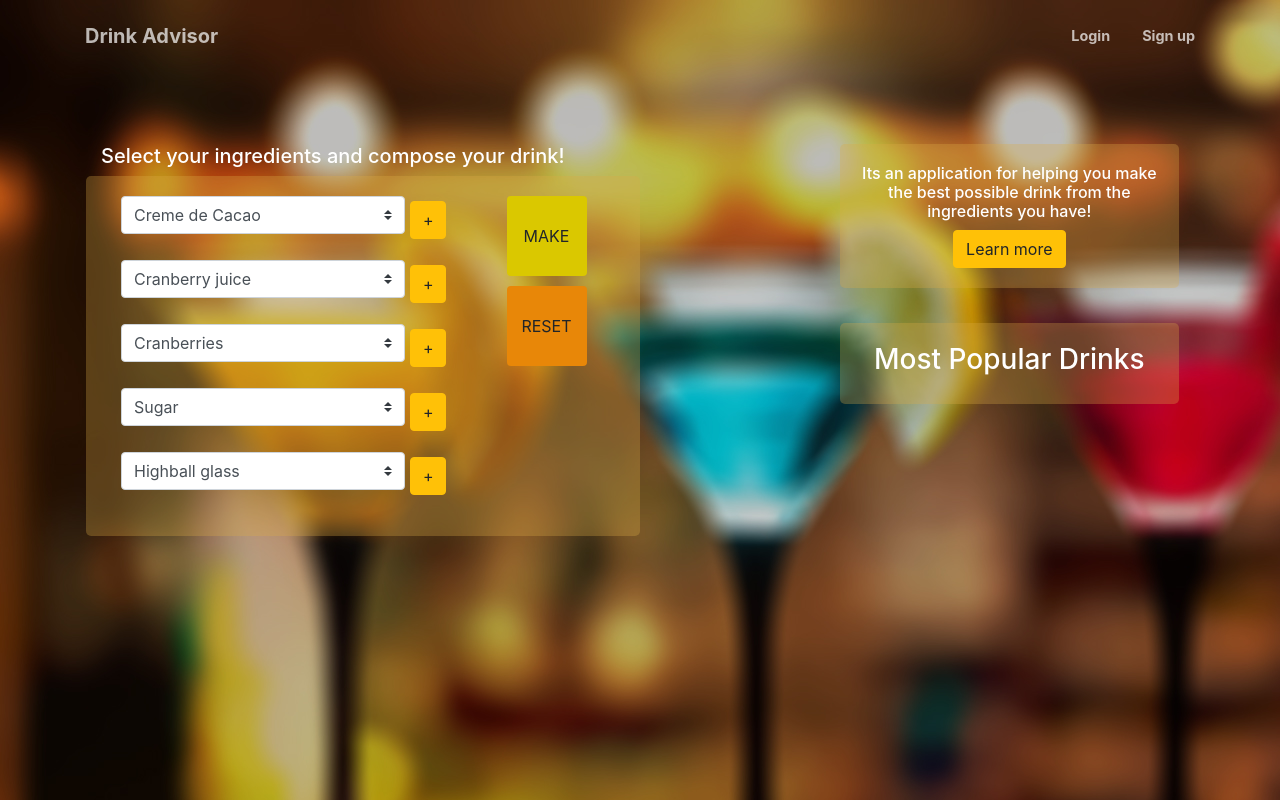
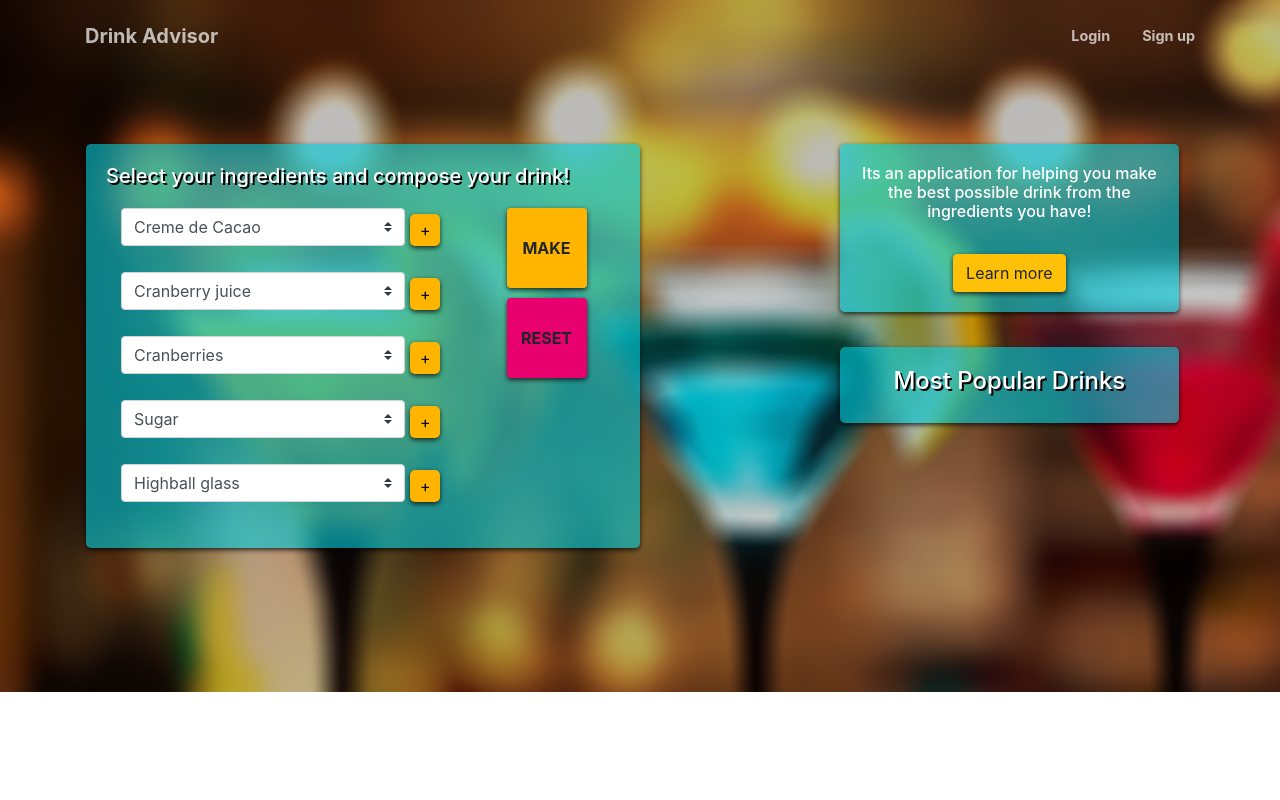
Before and after one commit to cocoyenn/pite_projekt_drink, a Django app: page / in a window 1280 px wide. Run offline with Django 3.2, Linux system fonts and the light colour scheme; some libraries are stand-ins or nearby versions.

Commit message:
brand new front

```diff
--- a/app/templates/app/about.html
+++ b/app/templates/app/about.html
@@ -2,8 +2,7 @@
 {% block main-content %}
 <!-- Left content -->
 <div class="row roundedPanel mySection">
-<div class="aboutAll">
-    <h2 class="aboutParagraph text-white">About Drink Advisor</h2>
+    <h2 class="text-white shadowText">About Drink Advisor</h2>
     <div class="aboutParagraph text-white">App is responsible for finding the best drink from products which user has at his
         disposal now. User has to opt
         for several ingredients from the app’s set. It is divided into three groups: alcohols, beverages and fruits.
@@ -21,6 +20,5 @@
         in chosen text.
     </div>
 </div>
-</div>
 
 {% endblock main-content %}
--- a/app/templates/app/home.html
+++ b/app/templates/app/home.html
@@ -4,9 +4,10 @@
 <!-- Left content -->
 
 <div class="col-md-6 myLeft">
-    <h5 class="text-white">Select your ingredients and compose your drink!</h5>
+
 
     <div class="row roundedPanel mySection">
+        <h5 class="text-white hMargin shadowText ">Select your ingredients and compose your drink!</h5>
 
         <div class="col-md-9 ingredientsPanel">
             <form id="ingredientForm" method="POST" action="{% url 'app-makeDrink' %}">
@@ -19,7 +20,7 @@
                         {% endfor %}
                     </optgroup>
                 </select>
-                <button type="button" class="btn btn-warning" onclick="addIngredient('selectAlcoholicIngredient')">+
+                <button type="button" class="plusButton buttonShadow" onclick="addIngredient('selectAlcoholicIngredient')">+
                 </button>
                 <p id="picked_selectAlcoholicIngredient"></p>
 
@@ -31,7 +32,7 @@
                         {% endfor %}
                     </optgroup>
                 </select>
-                <button type="button" class="btn btn-warning" onclick="addIngredient('selectNonAlcoholicIngredient')">
+                <button type="button" class="plusButton buttonShadow" onclick="addIngredient('selectNonAlcoholicIngredient')">
                     +
                 </button>
                 <p id="picked_selectNonAlcoholicIngredient"></p>
@@ -43,7 +44,7 @@
                         {% endfor %}
                     </optgroup>
                 </select>
-                <button type="button" class="btn btn-warning" onclick="addIngredient('selectFruitIngredient')">+
+                <button type="button" class="plusButton buttonShadow" onclick="addIngredient('selectFruitIngredient')">+
                 </button>
                 <p id="picked_selectFruitIngredient"></p>
 
@@ -55,7 +56,7 @@
                         {% endfor %}
                     </optgroup>
                 </select>
-                <button type="button" class="btn btn-warning" onclick="addIngredient('selectOtherIngredient')">+
+                <button type="button" class="plusButton buttonShadow" onclick="addIngredient('selectOtherIngredient')">+
                 </button>
                 <p id="picked_selectOtherIngredient"></p>
 
@@ -66,7 +67,7 @@
                         {% endfor %}
                     </optgroup>
                 </select>
-                <button type="button" class="btn btn-warning" onclick="addIngredient('selectGlassIngredient')">+
+                <button type="button" class="plusButton buttonShadow" onclick="addIngredient('selectGlassIngredient')">+
                 </button>
                 <p id="picked_selectGlassIngredient"></p>
                 {% endfor %}
@@ -80,9 +81,9 @@
 
         <div class="col-md-3 buttonsPanel">
 
-            <button type="submit" class="btn myButton makeButton">MAKE</button>
+            <button type="submit" class="btn myButton makeButton buttonShadow">MAKE</button>
             </form>
-            <button type="button" class="btn myButton resetButton" onclick="resetIngredientList()">RESET</button>
+            <button type="button" class="btn myButton resetButton buttonShadow" onclick="resetIngredientList()">RESET</button>
         </div>
     </div>
 </div>
@@ -97,11 +98,14 @@
     <div class="aboutSection mySection roundedPanel">
         <h6 class="text-white">Its an application for helping you make the best possible drink from
             the ingredients you have!</h6>
-        <a href="{% url 'app-about' %}"><button type="button" class="btn btn-warning">Learn more</button></a>
+        <br />
+        <a href="{% url 'app-about' %}"><button type="button" class="btn btn-warning buttonShadow">Learn more</button></a>
     </div>
 
     <div class="popularSection mySection roundedPanel">
-        <h3 class="text-white">Most Popular Drinks</h3>
+        <h4 class="text-white shadowText">
+            Most Popular Drinks
+        </h4>
     </div>
 
 </div>
--- a/app/templates/app/login.html
+++ b/app/templates/app/login.html
@@ -2,7 +2,7 @@
 
 {% block main-content %}
 <div class="col-md-4 myLeft mySection roundedPanel">
-    <h3 class="text-white">{{title}}</h3>
+    <h2 class="text-white shadowText">{{title}}</h2>
 
   <form method="POST", action="{% url 'app-login' %}">
       {% csrf_token %}
@@ -12,7 +12,7 @@
     <label for="password"><b>Password</b></label>
     <input type="password" class="form-control" placeholder="Password" name="password" required>
     </br>
-    <button class="btn btn-warning" type="submit" name="" value="Login" action=>Login</button>
+    <button class="btn btn-warning buttonShadow" type="submit" name="" value="Login" action=>Login</button>
  </form>
 </div>
 
--- a/assets/scripts/app.js
+++ b/assets/scripts/app.js
@@ -5,7 +5,7 @@ function addIngredient(ingredientCategory) {
     ingredientList = document.getElementById('picked_' + ingredientCategory);
     newIngredient = selectInput.options[selectInput.selectedIndex].value;
 
-    ingredientList.innerHTML += "<input type='hidden' name='ingredientId_" + ingredientCounter + "' value='" + newIngredient + "' /><p class='text-white' id='ingredientId_" + ingredientCounter + "'>" + newIngredient + "<button type=\"button\" class=\"btn btn-warning minusButton\" onclick=\"removeIngredient('ingredientId_" + ingredientCounter + "')\">-</button></p>";
+    ingredientList.innerHTML += "<input type='hidden' name='ingredientId_" + ingredientCounter + "' value='" + newIngredient + "' /><p class='text-white' id='ingredientId_" + ingredientCounter + "'>" + newIngredient + "<button type=\"button\" class=\"minusButton buttonShadow\" onclick=\"removeIngredient('ingredientId_" + ingredientCounter + "')\">-</button></p>";
     ingredientCounter++;
 }
 
--- a/assets/styles/style.css
+++ b/assets/styles/style.css
@@ -2,16 +2,22 @@
     background: url("../images/background2.jpg");
     background-repeat: no-repeat;
     background-attachment: fixed;
-    min-height: 100%;
 }
 
 .mySection {
-    background: rgba(218, 172, 73, 0.31);
+    background: rgba(0, 201, 218, 0.61);
+        -webkit-box-shadow: 0px 2px 5px 0px rgba(0,0,0,0.75);
+-moz-box-shadow: 0px 2px 5px 0px rgba(0,0,0,0.75);
+box-shadow: 0px 2px 5px 0px rgba(0,0,0,0.75);
 }
 
 .roundedPanel {
     border-radius: 5px;
     padding: 20px;
+}
+
+.hMargin {
+    margin-bottom: 20px;
 }
 
 .mySelect {
@@ -25,12 +31,37 @@
     margin-bottom: 10px;
 }
 
+.buttonShadow {
+    -webkit-box-shadow: 0px 2px 5px 0px rgba(0,0,0,0.75);
+-moz-box-shadow: 0px 2px 5px 0px rgba(0,0,0,0.75);
+box-shadow: 0px 2px 5px 0px rgba(0,0,0,0.75);
+}
+
 .makeButton {
-    background: rgb(218, 200, 0);
+    background-color: #ffb500;
+    font-weight: bold;
+}
+
+.text-myOrange {
+    color: #ffb500;
 }
 
 .resetButton {
-    background: rgb(232, 135, 8);
+    background: rgb(232, 0, 110);
+    font-weight: bold;
+}
+
+.plusButton, .minusButton {
+    background-color: #ffb500;
+    border: none;
+  color: black;
+  padding: 4px 10px;
+  text-align: center;
+  text-decoration: none;
+  display: inline-block;
+  font-size: 16px;
+    border-radius: 5px;
+    margin-bottom: 5px;
 }
 
 .myIngredient {
@@ -60,15 +91,25 @@
     margin-left: 20px;
 }
 
-.aboutAll {
-    background-color: rgba(240, 248, 255, 0.38);
-    padding: 15px;
-}
-
 .aboutParagraph {
     margin: 8px;
 }
 
 .textIngredient {
-    color: #1e3160;
+    color: #ffffff;
 }
+
+.shadowText {
+    text-shadow: 2px 2px #000000;
+}
+
+.drinkName {
+    font-style: italic;
+    font-weight: bold;
+    color: #ffb500;
+}
+
+.drinkIngredientsText {
+    font-style: italic;
+    font-weight: bold;
+}
```
Also changed, not shown: app/templates/app/drink_ready.html (+32 -19 lines), app/templates/app/register.html (+5 -4 lines).
